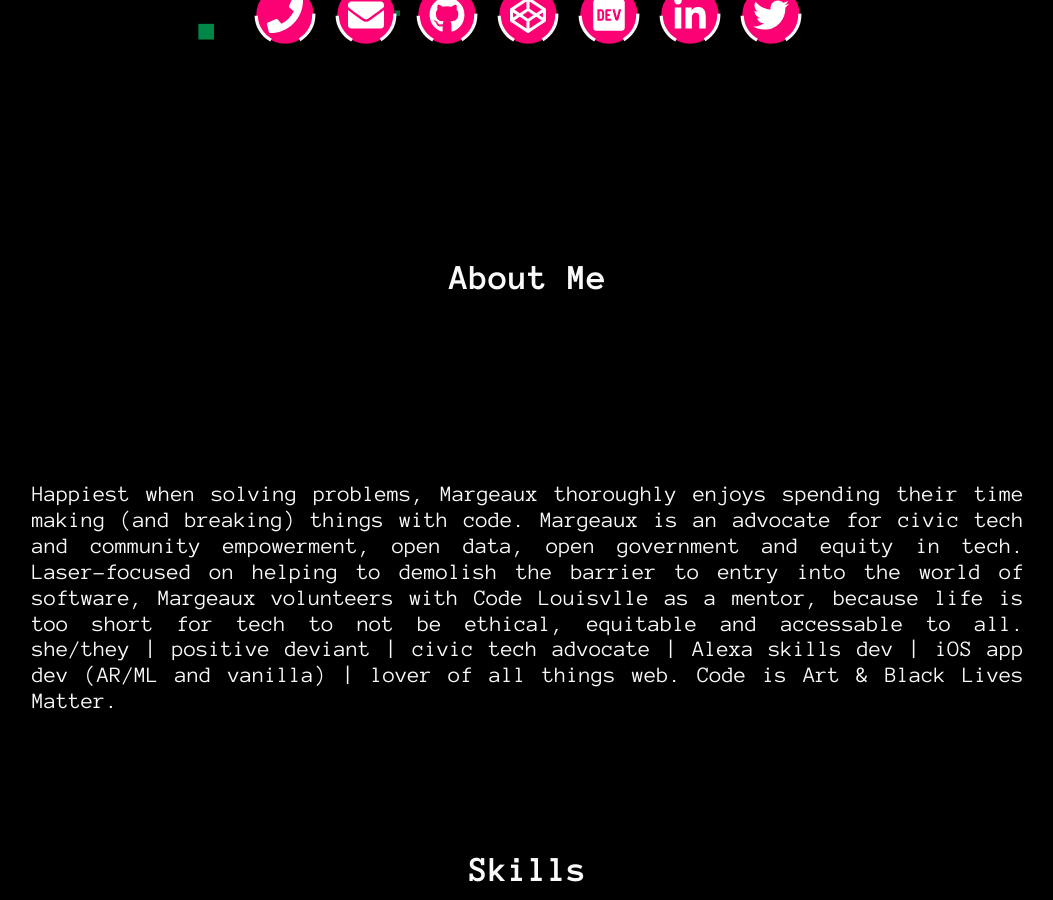
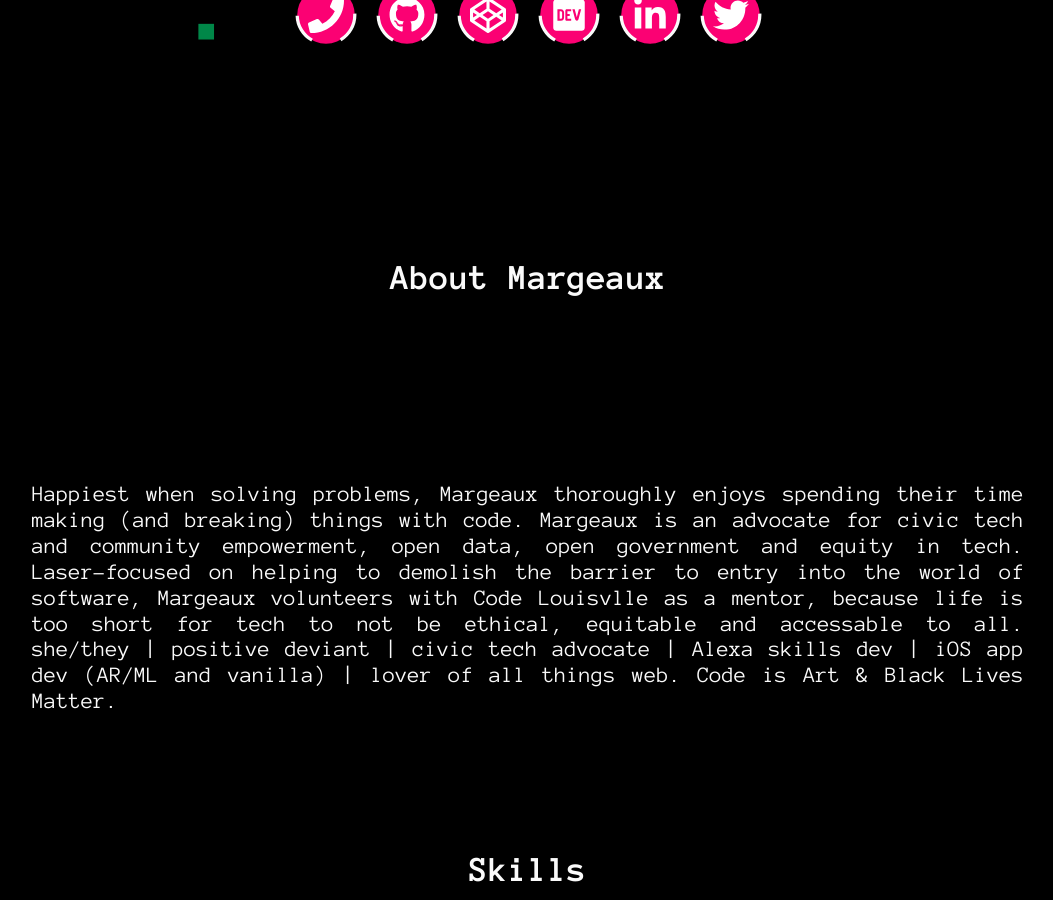
Before and after one commit to cheapwebmonkey/portfolio, a Jekyll site: the page built from index.html, in a window 1280 px wide and 900 px high, scrolled down 584 px. Shown: the whole window, without its empty margins (112-1165 px from the left). Built offline with Jekyll 4.4.1, drawn with Linux system fonts in a browser that asks for light colours; some of the changed text lies outside the part shown.

Commit message:
adjusts about section

```diff
--- a/_config.yml
+++ b/_config.yml
@@ -17,7 +17,7 @@ username: Margeaux
 typing_text: Software Engineer & Code Witch
 # email: Your E-Mail address for the email button.
 sms: 502-930-9544
-email: code@margeaux.dev
+email:
 # For every social button you want to display, set your username or userid
 # If you do not use one of the following websites, then leave it empty
 # > twitter_username:
@@ -33,7 +33,7 @@ twitter_username: cheapwebmonkey
 # > setting this to false, will omit the About Me section
 show_aboutme_card: true
 # about_me_title: The will be displayed as the title in the About Me section
-about_me_title: About Me
+about_me_title: About Margeaux
 # about_me_description: This will be displayed under the title.
 about_me_description: Happiest when solving problems, Margeaux thoroughly enjoys spending their time making (and breaking) things with code. Margeaux is an advocate for civic tech and community empowerment, open data, open government and equity in tech. Laser-focused on helping to demolish the barrier to entry into the world of software, Margeaux volunteers with Code Louisvlle as a mentor, because life is too short for tech to not be ethical, equitable and accessable to all. she/they | positive deviant | civic tech advocate | Alexa skills dev  | iOS app dev (AR/ML and vanilla) | lover of all things web. Code is Art & Black Lives Matter.
 
--- a/_includes/footer.html
+++ b/_includes/footer.html
@@ -12,7 +12,7 @@
     </a>
     and powered by
     <a class="highlight-link" href="https://pages.github.com/" target="_blank" rel="noreferrer">
-      Github Pages
+      Github Pages & Netlify
     </a>
   </p>
 </footer>
--- a/_includes/landing-page.html
+++ b/_includes/landing-page.html
@@ -11,7 +11,7 @@
     </h1>
     <div class="landing-icons">
         {% if site.sms != null %}
-          <a class="social-link phone" aria-label="My E-Mail" href="sms:{{site.sms}}">
+          <a class="social-link phone" aria-label="Text me" href="sms:{{site.sms}}">
             <svg viewBox="0 0 200 200" class="circle">
               <circle cx="100" cy="100" r="80" />
             </svg>
```
